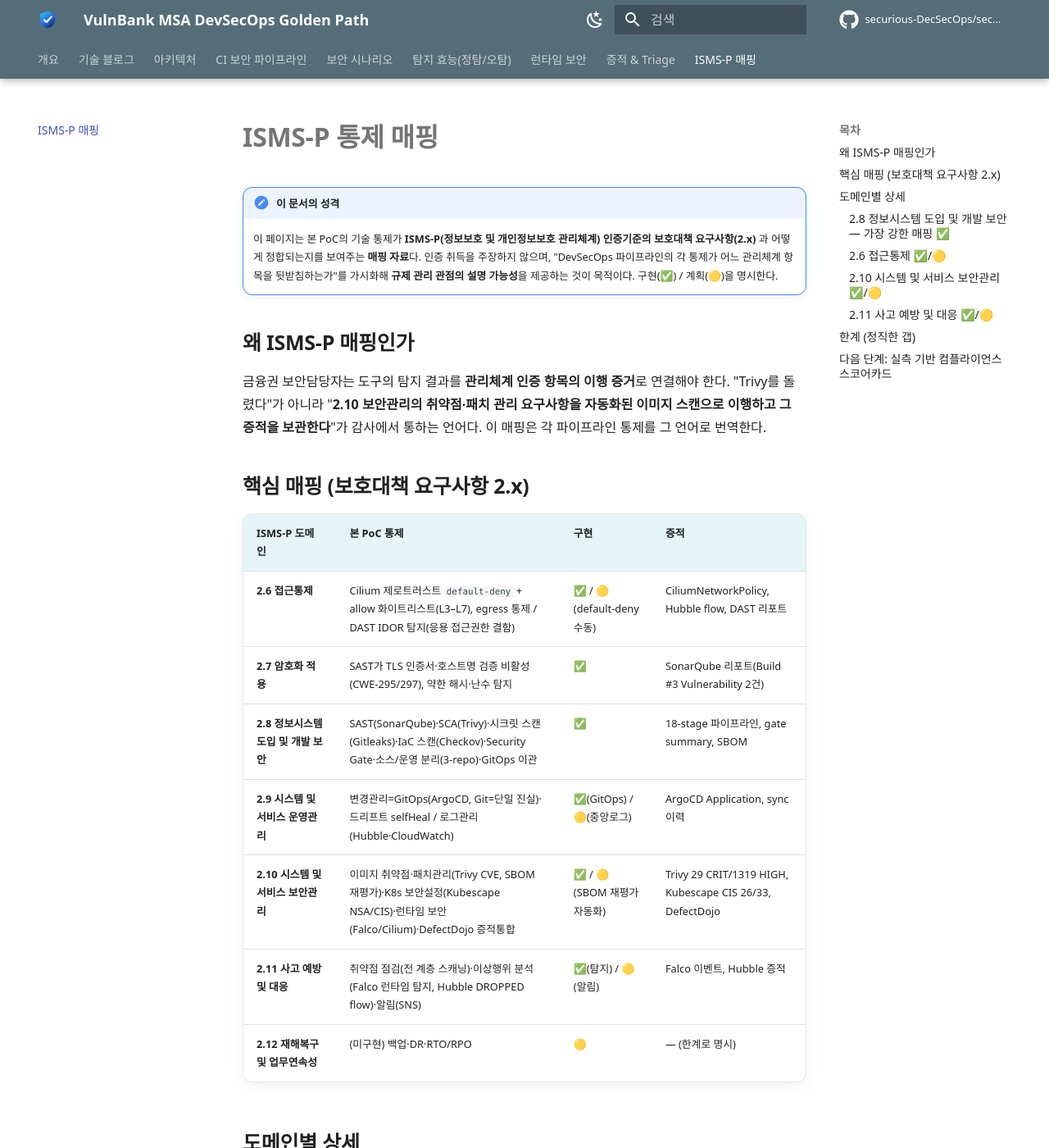
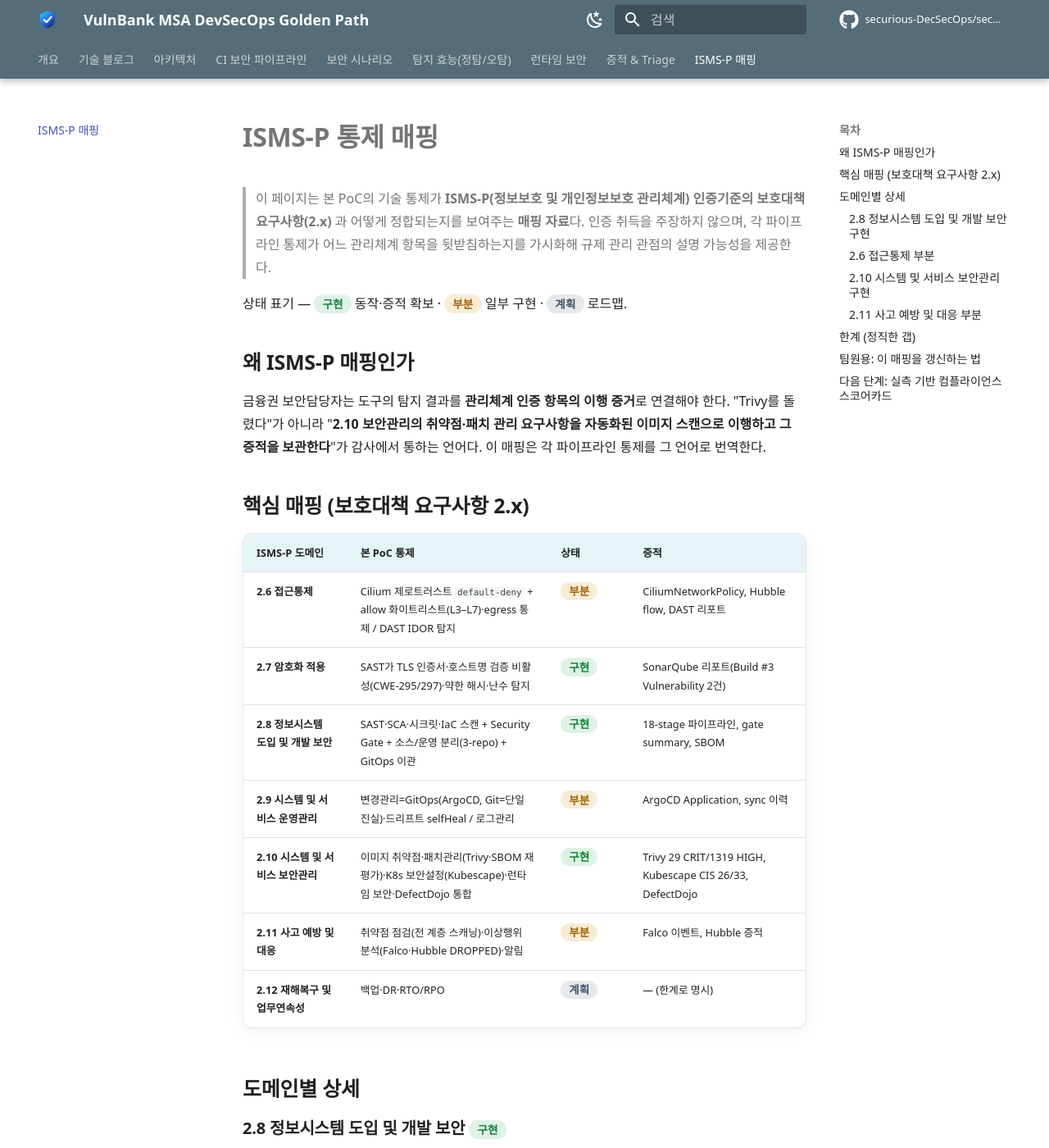
Before and after one commit to securious-DecSecOps/secubank-docs, an MkDocs documentation site: the page built from docs/isms-p-mapping.md, in a window 1280 px wide and 1400 px high. Shown: the whole window at 82% size. Built offline with MkDocs 1.6.1 and Material for MkDocs 9.7.7, drawn with Linux system fonts in a browser that asks for light colours; some web fonts are replaced; comment, search, counter and statistics services are not loaded; some of the changed text lies outside the part shown.

Commit message:
아키텍처 다이어그램 AWS 공식 그룹프레임(모서리 아이콘)+전체 보안도구 표시로 재작성, ISMS-P 상태배지(이모지 제거)·팀원 가이드 추가 완료

```diff
--- a/docs/isms-p-mapping.md
+++ b/docs/isms-p-mapping.md
@@ -1,7 +1,8 @@
 # ISMS-P 통제 매핑
 
-!!! note "이 문서의 성격"
-    이 페이지는 본 PoC의 기술 통제가 **ISMS-P(정보보호 및 개인정보보호 관리체계) 인증기준의 보호대책 요구사항(2.x)** 과 어떻게 정합되는지를 보여주는 **매핑 자료**다. 인증 취득을 주장하지 않으며, "DevSecOps 파이프라인의 각 통제가 어느 관리체계 항목을 뒷받침하는가"를 가시화해 **규제 관리 관점의 설명 가능성**을 제공하는 것이 목적이다. 구현(✅) / 계획(🟡)을 명시한다.
+> 이 페이지는 본 PoC의 기술 통제가 **ISMS-P(정보보호 및 개인정보보호 관리체계) 인증기준의 보호대책 요구사항(2.x)** 과 어떻게 정합되는지를 보여주는 **매핑 자료**다. 인증 취득을 주장하지 않으며, 각 파이프라인 통제가 어느 관리체계 항목을 뒷받침하는지를 가시화해 규제 관리 관점의 설명 가능성을 제공한다.
+
+상태 표기 — <span class="st st--done">구현</span> 동작·증적 확보 · <span class="st st--partial">부분</span> 일부 구현 · <span class="st st--planned">계획</span> 로드맵.
 
 ## 왜 ISMS-P 매핑인가
 
@@ -9,49 +10,63 @@
 
 ## 핵심 매핑 (보호대책 요구사항 2.x)
 
-| ISMS-P 도메인 | 본 PoC 통제 | 구현 | 증적 |
+| ISMS-P 도메인 | 본 PoC 통제 | 상태 | 증적 |
 | --- | --- | --- | --- |
-| **2.6 접근통제** | Cilium 제로트러스트 `default-deny` + allow 화이트리스트(L3–L7), egress 통제 / DAST IDOR 탐지(응용 접근권한 결함) | ✅ / 🟡(default-deny 수동) | CiliumNetworkPolicy, Hubble flow, DAST 리포트 |
-| **2.7 암호화 적용** | SAST가 TLS 인증서·호스트명 검증 비활성(CWE-295/297), 약한 해시·난수 탐지 | ✅ | SonarQube 리포트(Build #3 Vulnerability 2건) |
-| **2.8 정보시스템 도입 및 개발 보안** | SAST(SonarQube)·SCA(Trivy)·시크릿 스캔(Gitleaks)·IaC 스캔(Checkov)·Security Gate·소스/운영 분리(3-repo)·GitOps 이관 | ✅ | 18-stage 파이프라인, gate summary, SBOM |
-| **2.9 시스템 및 서비스 운영관리** | 변경관리=GitOps(ArgoCD, Git=단일 진실)·드리프트 selfHeal / 로그관리(Hubble·CloudWatch) | ✅(GitOps) / 🟡(중앙로그) | ArgoCD Application, sync 이력 |
-| **2.10 시스템 및 서비스 보안관리** | 이미지 취약점·패치관리(Trivy CVE, SBOM 재평가)·K8s 보안설정(Kubescape NSA/CIS)·런타임 보안(Falco/Cilium)·DefectDojo 증적통합 | ✅ / 🟡(SBOM 재평가 자동화) | Trivy 29 CRIT/1319 HIGH, Kubescape CIS 26/33, DefectDojo |
-| **2.11 사고 예방 및 대응** | 취약점 점검(전 계층 스캐닝)·이상행위 분석(Falco 런타임 탐지, Hubble DROPPED flow)·알림(SNS) | ✅(탐지) / 🟡(알림) | Falco 이벤트, Hubble 증적 |
-| **2.12 재해복구 및 업무연속성** | (미구현) 백업·DR·RTO/RPO | 🟡 | — (한계로 명시) |
+| **2.6 접근통제** | Cilium 제로트러스트 `default-deny` + allow 화이트리스트(L3–L7)·egress 통제 / DAST IDOR 탐지 | <span class="st st--partial">부분</span> | CiliumNetworkPolicy, Hubble flow, DAST 리포트 |
+| **2.7 암호화 적용** | SAST가 TLS 인증서·호스트명 검증 비활성(CWE-295/297)·약한 해시·난수 탐지 | <span class="st st--done">구현</span> | SonarQube 리포트(Build #3 Vulnerability 2건) |
+| **2.8 정보시스템 도입 및 개발 보안** | SAST·SCA·시크릿·IaC 스캔 + Security Gate + 소스/운영 분리(3-repo) + GitOps 이관 | <span class="st st--done">구현</span> | 18-stage 파이프라인, gate summary, SBOM |
+| **2.9 시스템 및 서비스 운영관리** | 변경관리=GitOps(ArgoCD, Git=단일 진실)·드리프트 selfHeal / 로그관리 | <span class="st st--partial">부분</span> | ArgoCD Application, sync 이력 |
+| **2.10 시스템 및 서비스 보안관리** | 이미지 취약점·패치관리(Trivy·SBOM 재평가)·K8s 보안설정(Kubescape)·런타임 보안·DefectDojo 통합 | <span class="st st--done">구현</span> | Trivy 29 CRIT/1319 HIGH, Kubescape CIS 26/33, DefectDojo |
+| **2.11 사고 예방 및 대응** | 취약점 점검(전 계층 스캐닝)·이상행위 분석(Falco·Hubble DROPPED)·알림 | <span class="st st--partial">부분</span> | Falco 이벤트, Hubble 증적 |
+| **2.12 재해복구 및 업무연속성** | 백업·DR·RTO/RPO | <span class="st st--planned">계획</span> | — (한계로 명시) |
 
 ## 도메인별 상세
 
-### 2.8 정보시스템 도입 및 개발 보안 — 가장 강한 매핑 ✅
-- **2.8.1 보안 요구사항 정의 / 2.8.2 보안 설계·구현**: SAST(SonarQube)로 코드 레벨 취약 패턴(암호·인젝션) 점검, Quality Gate로 보안등급 기준 강제
-- **2.8.5 소스 프로그램 관리 / 2.8.6 운영환경 이관**: app-source / gitops / CI 3-repo 분리, GitOps(ArgoCD)로 Git 승인 기반 이관 — 임의 배포 차단
-- **공급망**: SCA(Trivy) + SBOM(Syft)으로 도입 컴포넌트의 취약점·구성 추적
+### 2.8 정보시스템 도입 및 개발 보안 <span class="st st--done">구현</span>
 
-### 2.6 접근통제 ✅/🟡
-- **네트워크 접근통제**: Cilium `default-deny` CiliumNetworkPolicy로 허용되지 않은 트래픽 전면 차단(제로트러스트), 서비스 간 통신만 화이트리스트
-- **인터넷 접속(egress) 통제**: 백엔드 파드의 외부 통신 차단 → 데이터 유출·C2 방지
-- **응용프로그램 접근권한**: DAST가 IDOR(CWE-639) 같은 인가 결함을 실제 요청으로 검출 → SAST 사각을 보완
+가장 강한 매핑이다.
 
-### 2.10 시스템 및 서비스 보안관리 ✅/🟡
-- **취약점·패치 관리**: 이미지 CVE(Trivy) + SBOM 기반 신규 CVE 재평가로 "지속 점검" 이행
-- **클라우드/K8s 보안설정**: Kubescape(NSA/MITRE/CIS), Checkov(IaC)로 설정 미준수 점검
-- **악성행위 통제**: Falco 런타임 탐지
+- **2.8.1 보안 요구사항 정의 / 2.8.2 보안 설계·구현** — SAST(SonarQube)로 코드 레벨 취약 패턴(암호·인젝션) 점검, Quality Gate로 보안등급 기준 강제
+- **2.8.5 소스 프로그램 관리 / 2.8.6 운영환경 이관** — app-source / gitops / CI 3-repo 분리, GitOps(ArgoCD)로 Git 승인 기반 이관(임의 배포 차단)
+- **공급망** — SCA(Trivy) + SBOM(Syft)으로 도입 컴포넌트의 취약점·구성 추적
 
-### 2.11 사고 예방 및 대응 ✅/🟡
-- **취약점 점검**: SAST/SCA/IaC/DAST 전 계층 정기 스캔
-- **이상행위 분석·모니터링**: Falco(프로세스 이상) + Hubble(네트워크 flow, DROPPED 증적) → 공격 행위 가시화
-- **대응 자동화**: 게이트 BLOCK·알림(SNS, 계획) → 조치 트리거
+### 2.6 접근통제 <span class="st st--partial">부분</span>
+
+- **네트워크 접근통제** — Cilium `default-deny` CiliumNetworkPolicy로 미허용 트래픽 전면 차단(제로트러스트), 서비스 간 통신만 화이트리스트
+- **인터넷 접속(egress) 통제** — 백엔드 파드의 외부 통신 차단으로 데이터 유출·C2 방지
+- **응용프로그램 접근권한** — DAST가 IDOR(CWE-639) 같은 인가 결함을 실제 요청으로 검출(SAST 사각 보완)
+
+### 2.10 시스템 및 서비스 보안관리 <span class="st st--done">구현</span>
+
+- **취약점·패치 관리** — 이미지 CVE(Trivy) + SBOM 기반 신규 CVE 재평가로 "지속 점검" 이행
+- **클라우드/K8s 보안설정** — Kubescape(NSA/MITRE/CIS)·Checkov(IaC)로 설정 미준수 점검
+- **악성행위 통제** — Falco 런타임 탐지
+
+### 2.11 사고 예방 및 대응 <span class="st st--partial">부분</span>
+
+- **취약점 점검** — SAST/SCA/IaC/DAST 전 계층 정기 스캔
+- **이상행위 분석·모니터링** — Falco(프로세스 이상) + Hubble(네트워크 flow, DROPPED 증적)으로 공격 행위 가시화
+- **대응 자동화** — 게이트 BLOCK·알림(계획)으로 조치 트리거
 
 ## 한계 (정직한 갭)
 
 | 영역 | 상태 | 보완 방향 |
 | --- | --- | --- |
-| 2.12 재해복구 | 미구현 | Harbor/gitops/DB 백업, RTO/RPO, 멀티 AZ |
-| 2.9 중앙 로그관리 | 부분 | CloudWatch Logs / Loki 연동 |
-| 2.5 인증·권한관리 | 부분 | 시크릿을 SSM Parameter Store로, 도구 SSO |
-| 변경관리 승인·직무분리 | 부분 | PR 승인 워크플로우, 권한 분리 |
+| 2.12 재해복구 | <span class="st st--planned">계획</span> | Harbor/gitops/DB 백업, RTO/RPO, 멀티 AZ |
+| 2.9 중앙 로그관리 | <span class="st st--partial">부분</span> | CloudWatch Logs / Loki 연동 |
+| 2.5 인증·권한관리 | <span class="st st--partial">부분</span> | 시크릿을 SSM Parameter Store로, 도구 SSO |
+| 변경관리 승인·직무분리 | <span class="st st--partial">부분</span> | PR 승인 워크플로우, 권한 분리 |
 
 → 이 갭들은 [기술 블로그의 "한계 및 향후"](overview.md#limitations)와 연결되며, 프로덕션화 로드맵의 일부다.
 
+## 팀원용: 이 매핑을 갱신하는 법
+
+새 통제를 추가하거나 상태가 바뀌면 이 문서를 함께 갱신한다.
+
+1. `docs/isms-p-mapping.md` 의 표에 행 추가 — ISMS-P 도메인, 통제, 상태 배지, **증적 경로**(reports/ 또는 도구 리포트)를 채운다.
+2. 상태 배지는 `<span class="st st--done">구현</span>` / `st--partial` / `st--planned` 중 하나를 쓴다.
+3. 주장은 반드시 증적(빌드 리포트·스캔 결과)에 근거한다. 근거가 없으면 <span class="st st--planned">계획</span> 으로 둔다.
+
 ## 다음 단계: 실측 기반 컴플라이언스 스코어카드
 
-이 매핑을 정적 표에서 **실시간 점수**로 끌어올리는 것이 다음 목표다 — Kubescape(CIS %)·Checkov·DefectDojo(미해결 finding·SLA) 수치를 ISMS-P 도메인별 가중 점수로 집계해 **경영진 보고용 증적**을 자동 생성한다. (선언적 체크리스트가 아니라 **파이프라인이 실제로 막은 증거 기반 점수**)
+이 매핑을 정적 표에서 **실시간 점수**로 끌어올리는 것이 다음 목표다 — Kubescape(CIS %)·Checkov·DefectDojo(미해결 finding·SLA) 수치를 ISMS-P 도메인별 가중 점수로 집계해 경영진 보고용 증적을 자동 생성한다. 선언적 체크리스트가 아니라 **파이프라인이 실제로 막은 증거 기반 점수**다.
--- a/docs/stylesheets/extra.css
+++ b/docs/stylesheets/extra.css
@@ -255,3 +255,13 @@
 @media (prefers-reduced-motion: reduce) {
   .sb-hero__inner > *, .js-reveal { animation: none !important; opacity: 1 !important; transform: none !important; transition: none !important; }
 }
+
+/* ---- 상태 배지(이모지 대신) — ISMS-P 등 매핑 표용 ---- */
+.st { display: inline-block; font-size: .68rem; font-weight: 700; line-height: 1;
+      padding: .22rem .5rem; border-radius: 999px; white-space: nowrap; letter-spacing: .01em; }
+.st--done    { background: rgba(22,163,74,.14);  color: #15803d; }
+.st--partial { background: rgba(202,138,4,.16);  color: #a16207; }
+.st--planned { background: rgba(100,116,139,.16); color: #475569; }
+[data-md-color-scheme="slate"] .st--done    { background: rgba(34,197,94,.20);  color: #86efac; }
+[data-md-color-scheme="slate"] .st--partial { background: rgba(234,179,8,.22);   color: #fde047; }
+[data-md-color-scheme="slate"] .st--planned { background: rgba(148,163,184,.22); color: #cbd5e1; }
```
Also changed, not shown: docs/assets/img/architecture.png, 5 other files.
